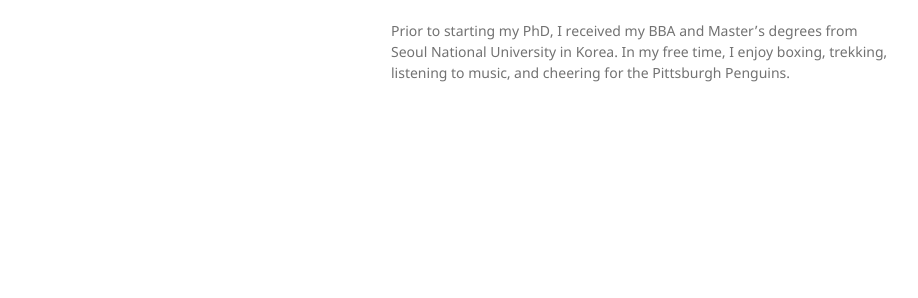
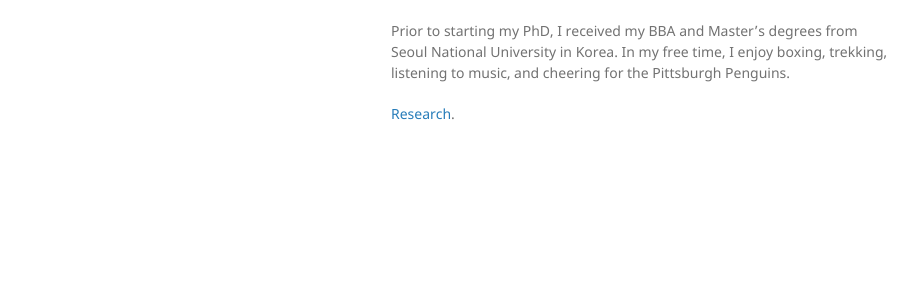
Before and after one commit to saepark/saepark.github.io, a Jekyll site: the page built from index.md, in a window 1280 px wide. Shown: the part 268-566 px from the top of the page, without its empty margins (179-1097 px from the left). Built offline with Jekyll 4.4.1, drawn with Linux system fonts in a browser that asks for light colours; our own code applies the rules of GitHub Pages for plain Markdown files.

Commit message:
Update index.md

```diff
--- a/index.md
+++ b/index.md
@@ -1,3 +1,5 @@
 Welcome! I am a third year PhD candidate in Organizational Behavior & Theory at Carnegie Mellon University's Tepper School of Business. I am interested in organizational economics, organizational learning, and behavioral strategy. Broadly, I explore how the interplay of pecuniary and social incentives, market shifts, and risk salience ultimately shape agents' performance and behavioral outcomes. My current research examines these themes in the context of third-party regulation and information systems usage in organizations. I am currently working with firms in Southeast Asia to utilize proprietary archival data and run field experiments for my work.
 
 Prior to starting my PhD, I received my BBA and Master's degrees from Seoul National University in Korea. In my free time, I enjoy boxing, trekking, listening to music, and cheering for the Pittsburgh Penguins.
+
+[Research](./another-page.html).
```
